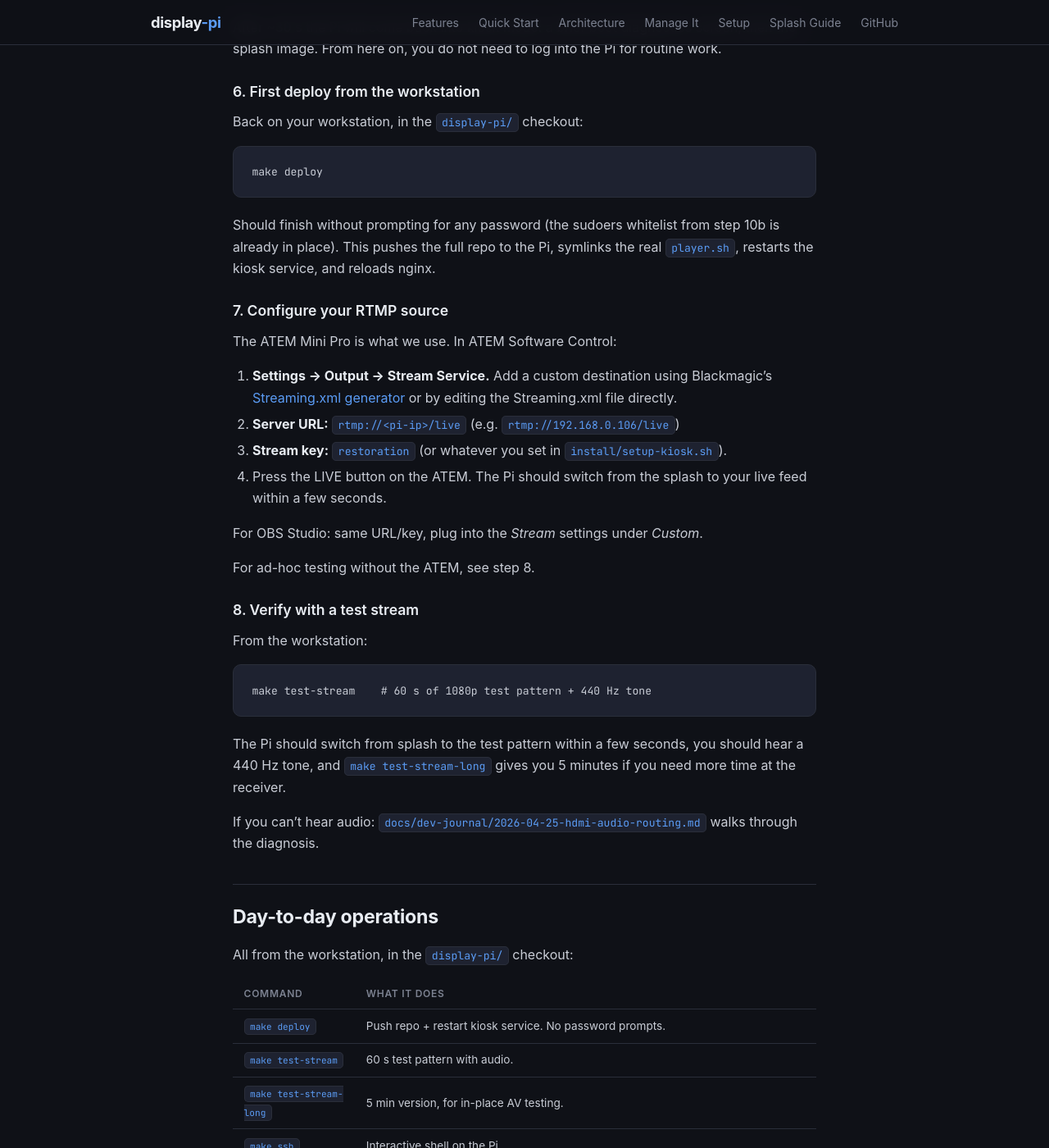
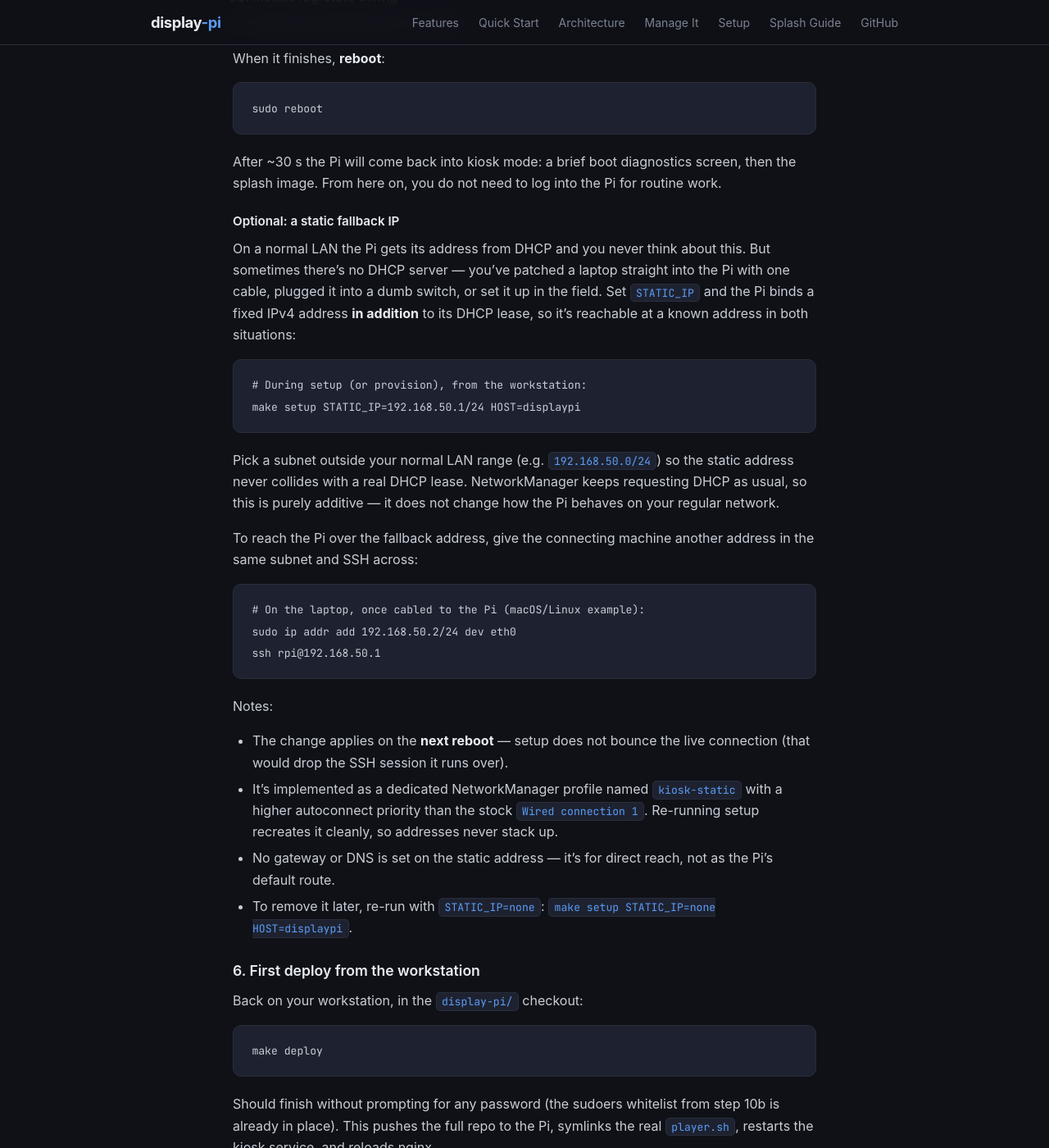
Before and after one commit to dmcbane/display-pi, a Jekyll site: the page built from docs/setup-guide.md, in a window 1280 px wide and 1400 px high, scrolled down 4652 px. Shown: the whole window at 82% size. Built offline with Jekyll 4.4.1, drawn with Linux system fonts in a browser that asks for light colours; some of the changed text lies outside the part shown.

Commit message:
feat(setup): add STATIC_IP for an extra fixed IP on Ethernet alongside DHCP
Lets the Pi stay reachable at a known address on networks with no DHCP
server (a laptop patched straight in, a dumb switch, a field rig) without
disturbing normal LAN use.

setup-kiosk.sh gains a configure_static_ip step that owns a dedicated
NetworkManager profile "kiosk-static" (method auto + the static address,
higher autoconnect priority than the stock "Wired connection 1"). It is
recreated from scratch each run so re-runs never stack addresses, and the
change lands on the next reboot rather than bouncing the live SSH session
that make setup runs over. STATIC_IP=none removes a previously-added
address; empty/unset keeps DHCP-only, so existing deployments are
unaffected.

Wired through make setup and make provision (STATIC_IP=...), documented in
make help and the setup guide.

Co-Authored-By: Claude Opus 4.8 <noreply@anthropic.com>
Claude-Session: https://claude.ai/code/session_01QEvXPfLSUsLHrocQQ5hfYj

````diff
--- a/docs/setup-guide.md
+++ b/docs/setup-guide.md
@@ -55,6 +55,12 @@ Have an answer for these before you start:
   better hygiene once it's stable.
 - **Stream key** — defaults to `restoration`. The ATEM and the kiosk
   must agree on this.
+- **Static fallback IP (optional)** — if you ever need to reach the Pi on a
+  network with **no DHCP server** (a laptop patched straight into the Pi, a
+  dumb switch, a field rig), set `STATIC_IP` and the Pi will bind an extra
+  fixed address *in addition* to DHCP. Set it to something outside your normal
+  LAN range so it never collides — e.g. `192.168.50.1/24`. See
+  [Optional: a static fallback IP](#optional-a-static-fallback-ip) below.
 
 ## Installation procedure
 
@@ -165,6 +171,9 @@ You'll be prompted for your sudo password once. The script is idempotent
 4. Configures nginx with the RTMP module
 5. Updates `/boot/firmware/config.txt` and `cmdline.txt` (watchdog,
    `vc4.force_hotplug=1`, `consoleblank=0`)
+5b. If `STATIC_IP` is set, binds an extra static IP on Ethernet alongside
+   DHCP (see [Optional: a static fallback IP](#optional-a-static-fallback-ip)).
+   Skipped when `STATIC_IP` is empty.
 6. Installs the splash image at `/home/kiosk/splash.png`. If the repo
    ships `images/splash.png`, that file is used as-is. If it's absent but
    other images are present in `images/`, setup prompts you to pick one
@@ -188,6 +197,45 @@ sudo reboot
 After ~30 s the Pi will come back into kiosk mode: a brief boot
 diagnostics screen, then the splash image. From here on, you do not
 need to log into the Pi for routine work.
+
+#### Optional: a static fallback IP
+
+On a normal LAN the Pi gets its address from DHCP and you never think about
+this. But sometimes there's no DHCP server — you've patched a laptop straight
+into the Pi with one cable, plugged it into a dumb switch, or set it up in the
+field. Set `STATIC_IP` and the Pi binds a fixed IPv4 address **in addition** to
+its DHCP lease, so it's reachable at a known address in both situations:
+
+```sh
+# During setup (or provision), from the workstation:
+make setup STATIC_IP=192.168.50.1/24 HOST=displaypi
+```
+
+Pick a subnet outside your normal LAN range (e.g. `192.168.50.0/24`) so the
+static address never collides with a real DHCP lease. NetworkManager keeps
+requesting DHCP as usual, so this is purely additive — it does not change how
+the Pi behaves on your regular network.
+
+To reach the Pi over the fallback address, give the connecting machine another
+address in the same subnet and SSH across:
+
+```sh
+# On the laptop, once cabled to the Pi (macOS/Linux example):
+sudo ip addr add 192.168.50.2/24 dev eth0
+ssh rpi@192.168.50.1
+```
+
+Notes:
+
+- The change applies on the **next reboot** — setup does not bounce the live
+  connection (that would drop the SSH session it runs over).
+- It's implemented as a dedicated NetworkManager profile named `kiosk-static`
+  with a higher autoconnect priority than the stock `Wired connection 1`.
+  Re-running setup recreates it cleanly, so addresses never stack up.
+- No gateway or DNS is set on the static address — it's for direct reach, not
+  as the Pi's default route.
+- To remove it later, re-run with `STATIC_IP=none`:
+  `make setup STATIC_IP=none HOST=displaypi`.
 
 ### 6. First deploy from the workstation
 
````
Also changed, not shown: CHANGELOG.md, 3 other files.
